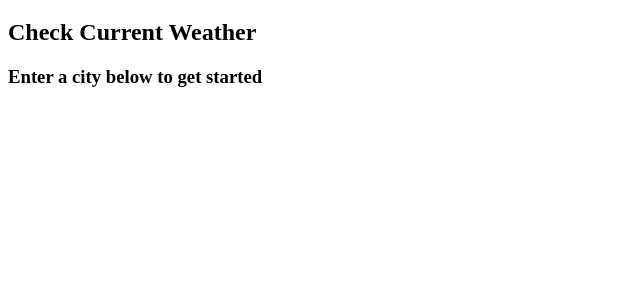
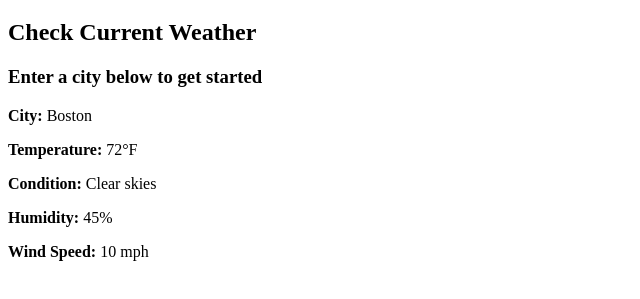
Before and after one commit to KatieBarnes147/week3-sprint, a plain HTML site: page public/index.html in a window 1280 px wide. Shown: the part 61-360 px from the top of the page, without its empty margins (0-640 px from the left). Drawn offline with Linux system fonts and the light colour scheme.

Commit message:
Completed Task 3: Added weather markup with sample data. Closes #3

```diff
--- a/public/index.html
+++ b/public/index.html
@@ -14,6 +14,15 @@
     <h1>Weather Dashboard</h1>
     <h2>Check Current Weather</h2>
     <h3>Enter a city below to get started</h3>
+
+    <!-- Weather Markup Section -->
+    <div id="weather-info">
+        <p><strong>City:</strong> Boston</p>
+        <p><strong>Temperature:</strong> 72°F</p>
+        <p><strong>Condition:</strong> Clear skies</p>
+        <p><strong>Humidity:</strong> 45%</p>
+        <p><strong>Wind Speed:</strong> 10 mph</p>
+    </div>
 </body>
 
 </html>
```
